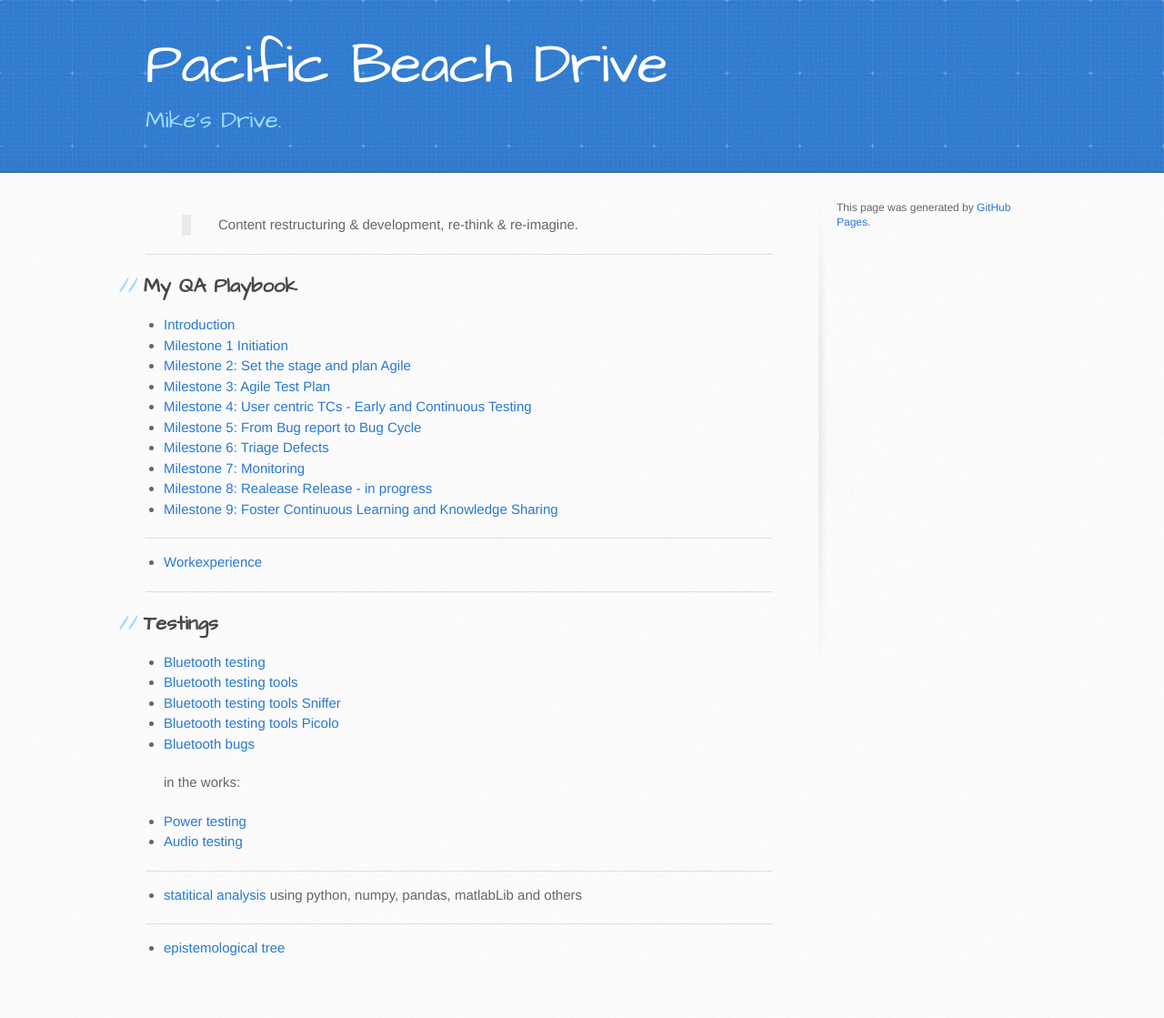
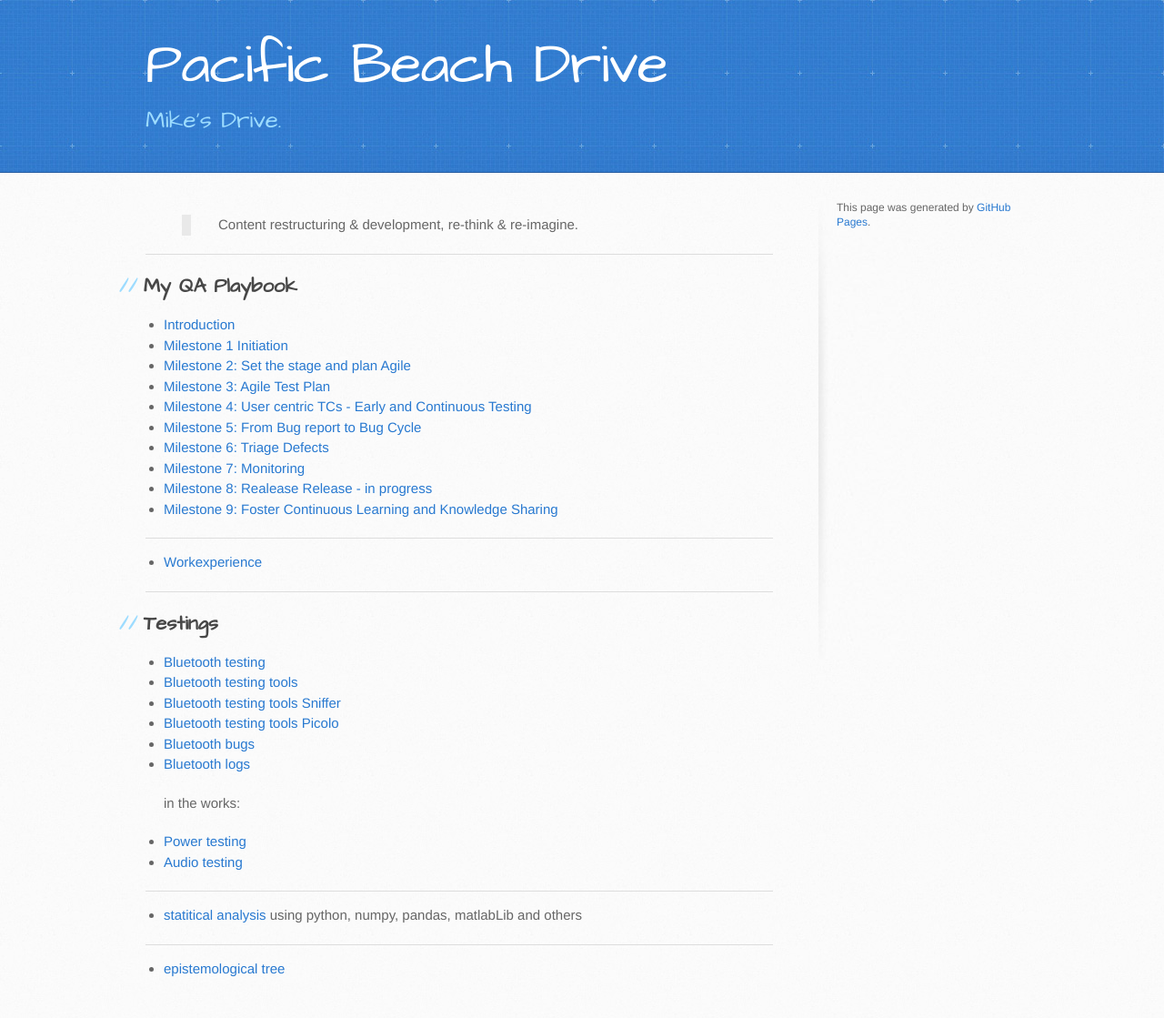
Before and after one commit to trumpfheller/trumpfheller.github.io, a Jekyll site: the page built from index.md, in a window 1280 px wide. Shown: the whole page at 91% size. Built offline with Jekyll 4.4.1, drawn with Linux system fonts in a browser that asks for light colours; before the commit the page ends 1096 px from its top, so only the background shows below that.

Commit message:
Update index.md

```diff
--- a/index.md
+++ b/index.md
@@ -30,6 +30,7 @@ layout: default
 - [Bluetooth testing tools Sniffer](./testing/btt_sniffers.html)
 - [Bluetooth testing tools Picolo](./testing/btt_picolo.html)
 - [Bluetooth bugs](./testing/bt_protocolerrors.html)
+- [Bluetooth logs](./testing/bt_logs.html)
 
   in the works:
 - [Power testing](./testing/pwr.html)
```
